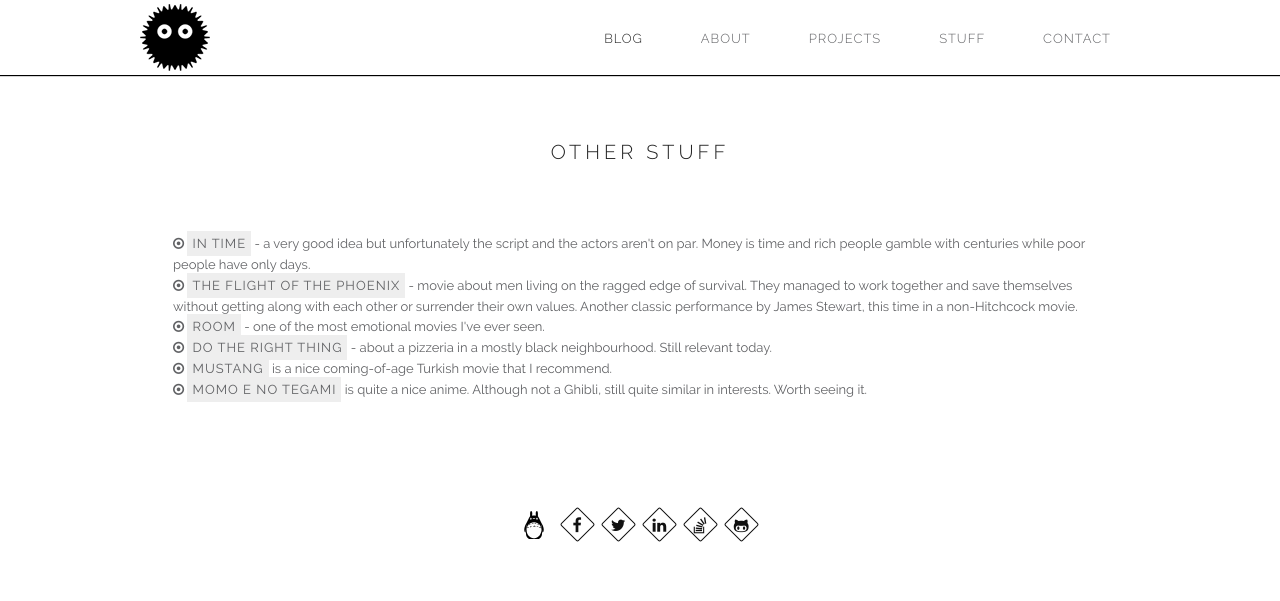
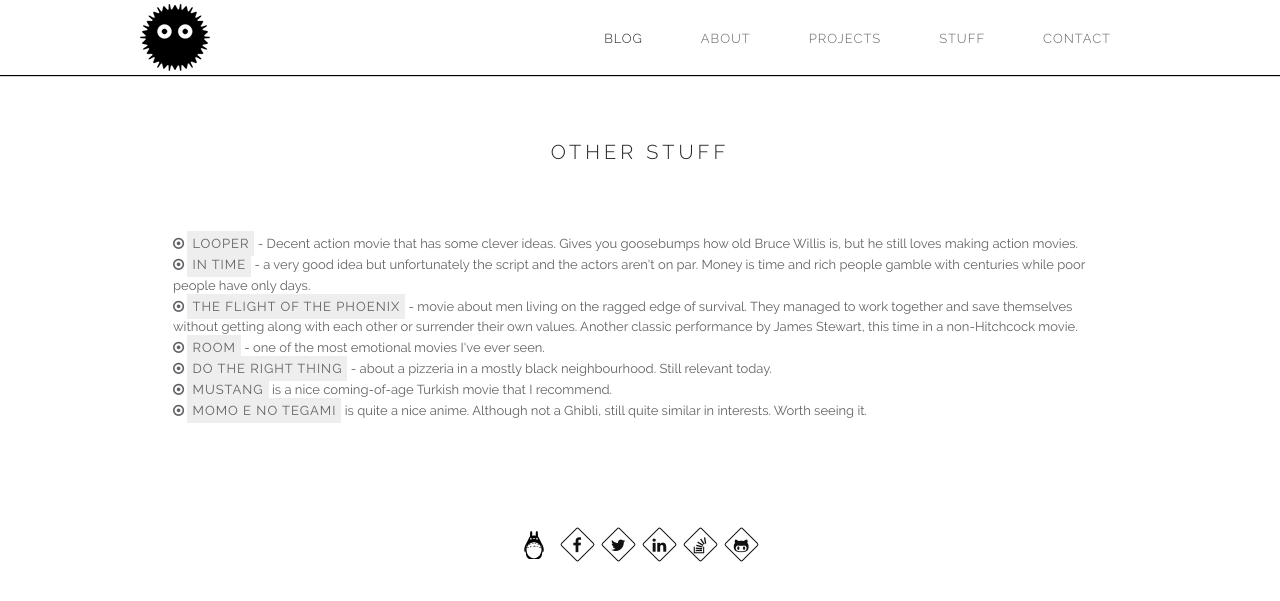
Before and after one commit to ClaudiuCreanga/ClaudiuCreanga.github.io, a Jekyll site: the page built from stuff.html, in a window 1280 px wide. Shown: the top 601 px of the page. Built offline with Jekyll 4.4.1, drawn with Linux system fonts in a browser that asks for light colours; nearby versions of some CDN libraries.

Commit message:
new move

```diff
--- a/stuff.html
+++ b/stuff.html
@@ -5,6 +5,9 @@
 <div class="home">
 
   <ul class="stuff lists cool-bullet">
+  	<li>
+      	<a href="http://www.imdb.com/title/tt1276104/" target="_blank">Looper</a> - Decent action movie that has some clever ideas. Gives you goosebumps how old Bruce Willis is, but he still loves making action movies.
+      </li>
 	  <li>
       	<a href="http://www.imdb.com/title/tt1637688/" target="_blank">In Time</a> - a very good idea but unfortunately the script and the actors aren't on par. Money is time and rich people gamble with centuries while poor people have only days.
       </li>
```
